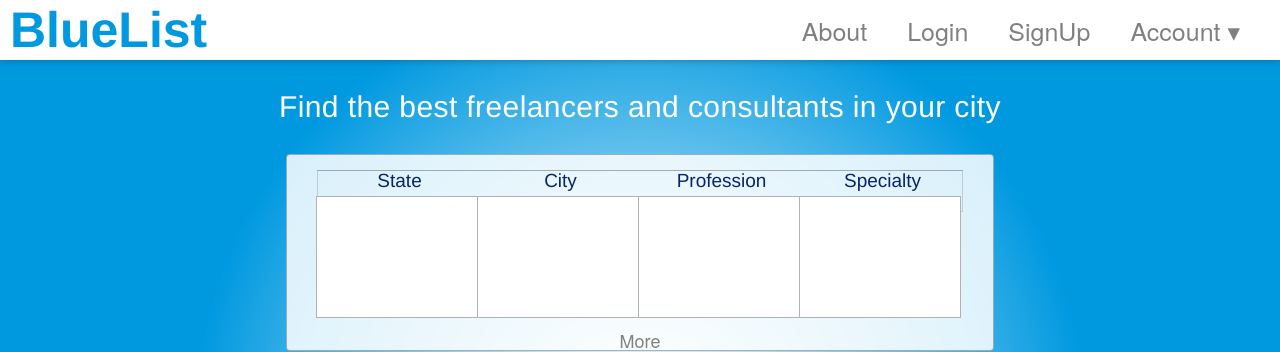
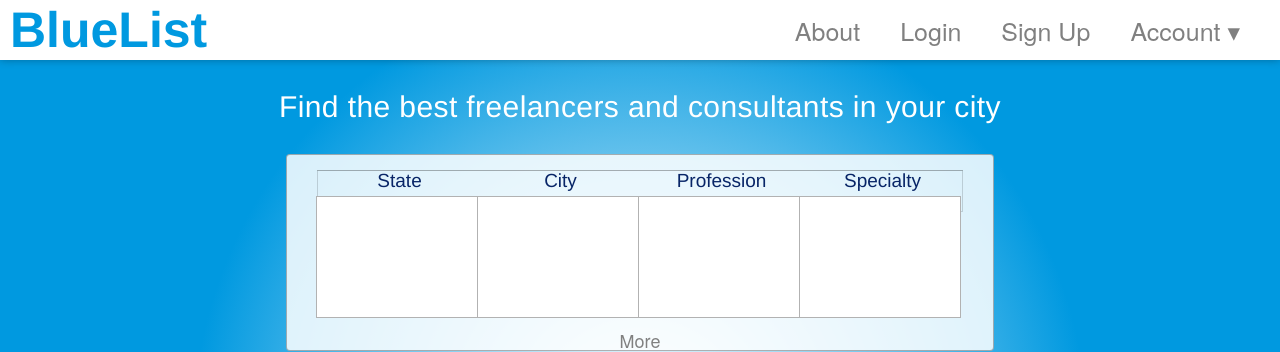
Before and after one commit to scottmorton/bluelist, a Django app: template templates/homepage.html in a window 1280 px wide. Shown: the top 352 px of the page. Run offline with Django 3.2, Linux system fonts and the light colour scheme; the template is opened without the code that fills it, so the values that code supplies are empty; parts of the project's set-up code (start-up, migrations or seed data) failed here and were passed over.

Commit message:
10_7_13_3

```diff
--- a/static/javascript/authentication.js
+++ b/static/javascript/authentication.js
@@ -75,7 +75,7 @@ function signup()
 
         var indiv= '<img class="lbox-close" id="lbox_close" src="/static/close.png" alt="close">              \
                    <div class="lbox-info">                                                                                           \
-                   <h3 class="lbox-heading"> Bluelist Signup</h3> \
+                   <h3 class="lbox-heading"> Bluelist Sign Up</h3> \
                    <div id="error-msgs"> \
                    </div>                    \                                                 \                                                                                     \
                    <form action="" method="post" id="signup_form">                                                                    \
@@ -87,7 +87,7 @@ function signup()
                            <tr><td><label for="id_password2">Password again!</label>   </td></tr>                                      \
                            <tr><td><input class="input-field" id="id_password2" name="password2" type="password" /></td></tr>          \
          		        </table>                                                                                                        \
-         		        <div class="lbox-submit" id="signup-submit"> Signup </div>                                               \
+         		        <div class="lbox-submit" id="signup-submit"> Sign Up </div>                                               \
          		</form>                                                                                                                 \
          		</div>';
 
--- a/static/javascript/home.js
+++ b/static/javascript/home.js
@@ -141,10 +141,10 @@ $(document).ready(function() {
 	        contact_html='<div class="lbox-container">                                                                          \
                            <img class="lbox-close" id="lbox_close" src="/static/close.png" alt="close">                        \
                            <div class="lbox-info">                                                                                  \
-                                <p> Please Login or Signup to view contact information</p> \
+                                <p> Please Login or Sign Up to view contact information</p> \
                                 <div class="button-div">\
                                 <a class= "contact-error-button" id="signin"><p class="navb">Login</p></a>\
-                                <a class= "contact-error-button" id="signup"><p class="navb" action="">Signup</p></a>\
+                                <a class= "contact-error-button" id="signup"><p class="navb" action="">Sign Up</p></a>\
                                 </div>\
                            </div>                                                                                                   \
                      	   </div>';
--- a/static/javascript/validation.js
+++ b/static/javascript/validation.js
@@ -28,7 +28,7 @@ function validatePasswordFields(password1, password2)
 
     if(password1=="" || password2=="")
     {
-        return "Please enter a password and confirmation"
+        return "Please enter a password and confirmation";
     }
     else{
         if(password1==password2)
@@ -37,7 +37,7 @@ function validatePasswordFields(password1, password2)
          }
          else
          {
-             return "Passwords do not match"
+             return "Passwords do not match";
          }
     }
 
--- a/static/stylesheets/home.css
+++ b/static/stylesheets/home.css
@@ -48,7 +48,7 @@ p.greeting
     margin-right:auto;
     overflow:hidden;
     height: 80px;
-    width:220px;
+    width:250px;
 
 }
 
@@ -61,7 +61,7 @@ p.greeting
     padding-right:10px;
     padding-left:10px;
     height: 50px;
-    width:80px;
+    width:100px;
     font-size: 25px;
     letter-spacing: 1px;
     font-family: "HelveticaNeue", "Helvetica Neue light", "Helvetica Neue", Helvetica, Arial, "Lucida Grande", sans-serif;
@@ -94,10 +94,11 @@ p.greeting
 .lbox-info
 {
      margin-top:30px;
-     width:310px;
+     width:380px;
      margin-right:auto;
      margin-left:auto;
      overflow:hidden;
+     text-align:center;
 
 }
 
--- a/templates/header.html
+++ b/templates/header.html
@@ -15,13 +15,13 @@
                 <a id="signin" href="#">Login</a>
             </li>
             <li id="signup_li">
-                <a id="signup" href="#">SignUp</a>
+                <a id="signup" href="#">Sign Up</a>
             </li>
             <li id="account_li">
                 <a id="account" href="#">Account &#x25BE</a>
                         <ul>
                              <li><a href="/userform">Edit Profile</a></li>
-                             <li class="last"><a href="/signout">Signout</a></li>
+                             <li class="last"><a href="/signout">Sign Out</a></li>
                         </ul>
                     </li>
                 </ul>
```
